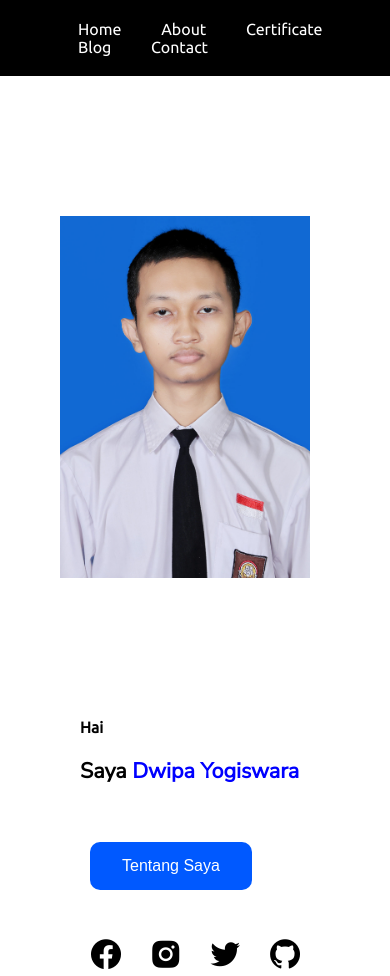
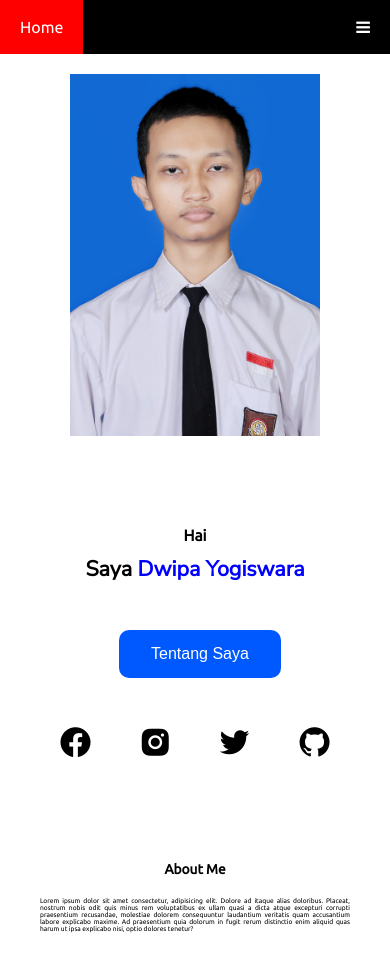
Before and after one commit to dwipayogi/dwipayogi.github.io, a plain HTML site: page index.html in a window 390 px wide. Shown: the top 976 px of the page. Drawn offline with nearby package versions, Linux system fonts and the light colour scheme.

Commit message:
Version 0.1.3
Menambahkan responsive navbar dan header

```diff
--- a/assets/scripts/script.js
+++ b/assets/scripts/script.js
@@ -0,0 +1,8 @@
+function navbar() {
+    var x = document.getElementById("topNav");
+    if (x.className === "navbar") {
+      x.className += " responsivenav";
+    } else {
+      x.className = "navbar";
+    }
+  }
--- a/assets/style/mediaqueries.css
+++ b/assets/style/mediaqueries.css
@@ -1,4 +1,43 @@
 @media only screen and (max-width: 768px) {
+  /* responsive margin text setting */
+  h1 {
+    margin: 10px;
+  }
+  h3 {
+    margin: 100px 0px 20px 0px;
+  }
+  /* responsive navbar */
+  nav a:not(:first-child) {display: none;}
+  nav a.icon {
+    float: right;
+    display: block;
+  }
+  nav.responsivenav {position: relative;}
+  nav.responsivenav .icon {
+    position: absolute;
+    right: 0;
+    top: 0;
+  }
+  nav.responsivenav a {
+    float: none;
+    display: block;
+    text-align: left;
+  }
+
+  /* responsive header */
+  header img {
+    margin: 80px auto 0px;
+    display: block;
+    float: none;
+  }
+  header .name {
+    margin: 30px auto 0px;
+    text-align: center;
+  }
+  header .name a {
+    padding: 20px;
+  }
+  /* responsive certificate */
   .responsive {
     width: 49.99999%;
     margin: 6px 0;
--- a/assets/style/style.css
+++ b/assets/style/style.css
@@ -6,7 +6,6 @@
     box-sizing: border-box;
 }
 body {
-    margin: 0;
     font-family: 'Nunito Sans', sans-serif;
     font-family: 'Ubuntu', sans-serif;
 }
@@ -14,27 +13,24 @@ body {
 /* navbar */
 nav {
     background-color: black;
-    padding: 20px;
     position: sticky;
     top: 0;
+    overflow: hidden;
     z-index: 99;
-}
-nav ul {
-    list-style-type: none;
-}
-nav li {
-    display: inline;
-    padding: 10px;
-    margin: 8px;
 }
 nav a{
     text-decoration: none;
     color: white;
+    float: left;
+    text-align: center;
+    padding: 18px 20px;
 }
-nav li:hover {
-    background-color: rgb(255, 0, 0);
+nav a:hover {
+    background-color: red;
 }
-
+nav .icon {
+    display: none;
+}
 /* text setting */
 h1 {
     font-size: 5.5vw;
@@ -84,18 +80,9 @@ button {
 button:hover {
     background-color: #0045c4;
 }
-header .name ul {
-    position: relative;
-    list-style-type: none;
-    right: 32px;
-}
-header .name ul li {
-    display: inline;
+header .name a{
+    color: black;
     padding-right: 20px;
-    margin: 0;
-}
-header .name ul li a{
-    color: black;
 }
 
 /* about me */
--- a/index.html
+++ b/index.html
@@ -7,18 +7,20 @@
     <link rel="stylesheet" href="assets/style/style.css">
     <link rel="stylesheet" href="assets/style/mediaqueries.css">
     <link href='https://unpkg.com/boxicons@2.1.2/css/boxicons.min.css' rel='stylesheet'>
+    <link rel="stylesheet" href="https://cdnjs.cloudflare.com/ajax/libs/font-awesome/4.7.0/css/font-awesome.min.css">
     <title>Dwipa Yogiswara</title>
 </head>
 <body>
     <!-- navbar -->
-    <nav>
-        <ul>
-            <li><a href="#">Home</a></li>
-            <li><a href="#about">About</a></li>
-            <li><a href="#certificate">Certificate</a></li>
-            <li><a href="#">Blog</a></li>
-            <li><a href="#">Contact</a></li>
-        </ul>
+    <nav class="navbar" id="topNav">
+        <a href="#">Home</a>
+        <a href="#about">About</a>
+        <a href="#certificate">Certificate</a>
+        <a href="#project">Project</a>
+        <a href="#">Contact</a>
+        <a href="javascript:void(0);" class="icon" onclick="navbar()">
+            <i class="fa fa-bars"></i>
+        </a>
     </nav>
 
     <!-- header -->
@@ -28,12 +30,12 @@
             <h2>Hai</h2>
             <h1>Saya <span>Dwipa Yogiswara</span></h1>
             <button>Tentang Saya</button>
-            <ul>
-                <li><a href=""><i class='bx bxl-facebook-circle bx-md bx-flashing-hover'></i></a></li>
-                <li><a href=""><i class='bx bxl-instagram-alt bx-md bx-flashing-hover'></i></a></li>
-                <li><a href=""><i class='bx bxl-twitter bx-md bx-flashing-hover'></i></a></li>
-                <li><a href=""><i class='bx bxl-github bx-md bx-flashing-hover'></i></a></li>
-            </ul>
+            <div class="sosmed">
+                <a href=""><i class='bx bxl-facebook-circle bx-md bx-flashing-hover'></i></a>
+                <a href=""><i class='bx bxl-instagram-alt bx-md bx-flashing-hover'></i></a>
+                <a href=""><i class='bx bxl-twitter bx-md bx-flashing-hover'></i></a>
+                <a href=""><i class='bx bxl-github bx-md bx-flashing-hover'></i></a>
+            </div>
         </div>
     </header>
     <main>
@@ -68,6 +70,14 @@
             </div>
             <div class="clearfix"></div>
         </article>
+
+        <!-- blog -->
+        <article id="project">
+            <h3>Project</h3>
+
+        </article>
     </main>
+
+    <script src="./assets/scripts/script.js"></script>
 </body>
 </html>
```
Lines whose indentation alone changed are shown as unchanged.
